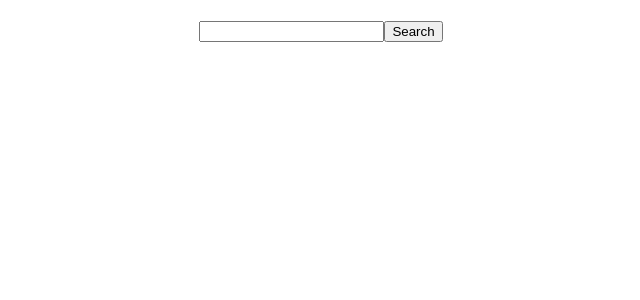
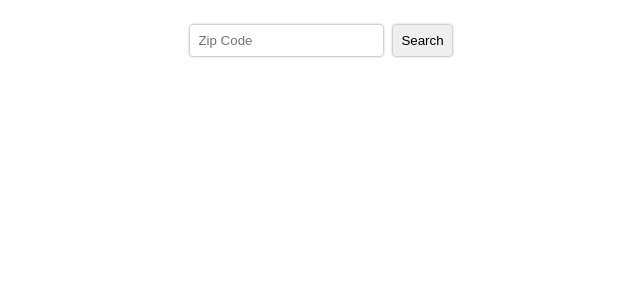
Before and after one commit to lukethinnes/forecast-build, a React (Create React App) app: page / in a window 1280 px wide. Shown: the top 300 px of the page, without its empty margins (319-959 px from the left). Built offline with nearby package versions, Linux system fonts and the light colour scheme.

Commit message:
Updated style and location placeholder.

```diff
--- a/src/Components/LocationSearch.js
+++ b/src/Components/LocationSearch.js
@@ -1,5 +1,6 @@
 import { useState } from 'react';
 import { apiKey } from '../constants.js'
+import styles from '../styles/styles.module.css'
 
 export const LocationSearch = ({ onCityFound }) => {
 
@@ -18,9 +19,10 @@ export const LocationSearch = ({ onCityFound }) => {
   }
 
   return (
-    <div>
+    <div className={styles.main}>
       <input
         onChange={e => setZipCode(e.target.value)}
+        placeholder='Zip Code'
         value={zipCode}
       />
       <button onClick={() => getLocation(zipCode)}>Search</button>
--- a/src/styles/styles.module.css
+++ b/src/styles/styles.module.css
@@ -1,5 +1,14 @@
 .main {
   display: flex;
+}
+
+.main input, .main button {
+  border: none;
+  border-radius: 3px;
+  box-shadow: 0px 0px 3px gray;
+  margin: 5px;
+  outline: none;
+  padding: 8px;
 }
 
 .day {
```
